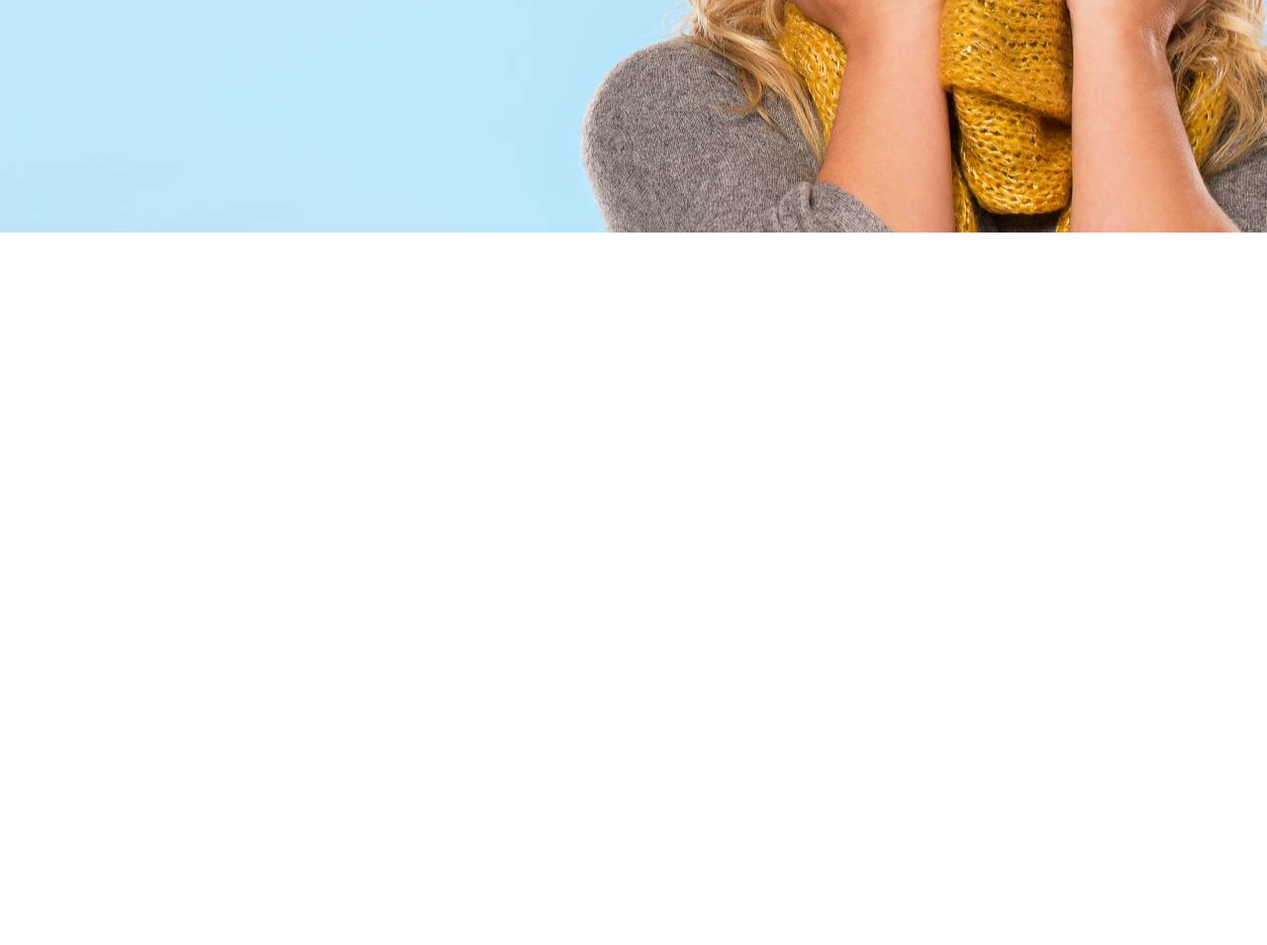
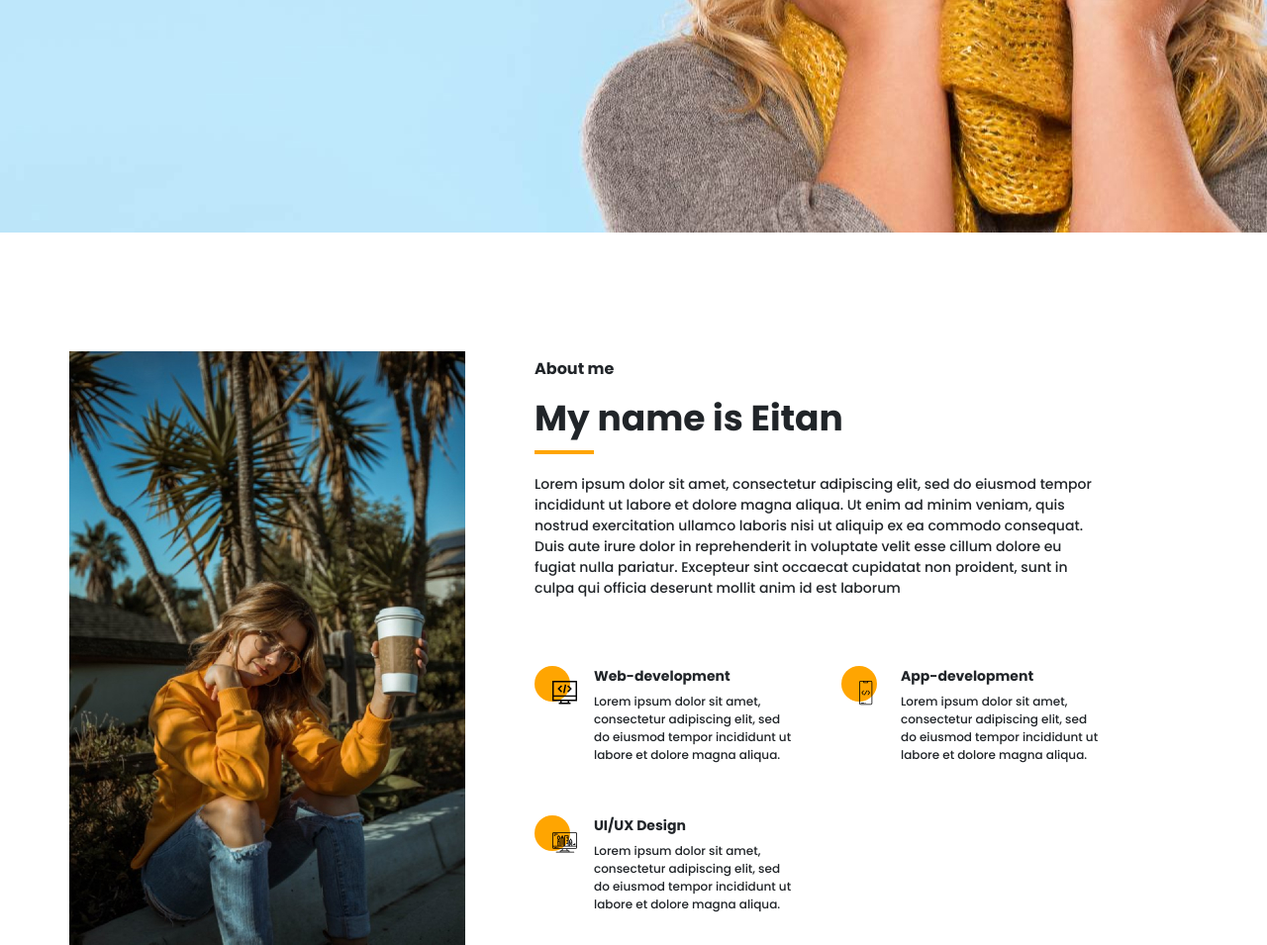
Before and after one commit to EitanBeCe/Portfolio, a website: page src/index.html in a window 1280 px wide. Shown: the part 565-1520 px from the top of the page at 99% size. Before the commit the page ends 800 px from the top, so only its background shows below. Drawn offline with nearby package versions, Linux system fonts and the light colour scheme; files that its build step writes are made by us from their sources; files whose address does not match are found by name.

Commit message:
2 sections done

```diff
--- a/src/index.html
+++ b/src/index.html
@@ -108,6 +108,65 @@
         </div>
     </section>
 
+    <section class="about">
+        <div class="container">
+            <div class="about__wrapper">
+                <div class="about__photo">
+                    <img src="img/main_photo.jpg" alt="photo">
+                </div>
+
+                <div class="about__descr">
+                    <h2 class="title title__fz16 about__title">About me</h2>
+                    <div class="title title__fz36 about__subtitle">My name is Eitan</div>
+                    <div class="divider"></div>
+                    <p class="about__text">Lorem ipsum dolor sit amet, consectetur adipiscing elit, sed do eiusmod tempor incididunt ut labore et dolore magna aliqua. Ut enim ad minim veniam, quis nostrud exercitation ullamco laboris nisi ut aliquip ex ea commodo consequat. Duis aute irure dolor in reprehenderit in voluptate velit esse cillum dolore eu fugiat nulla pariatur. Excepteur sint occaecat cupidatat non proident, sunt in culpa qui officia deserunt mollit anim id est laborum</p>
+                </div>
+
+                <div class="about__skills">
+                    <div class="about__skills-item">
+                        <div class="about__skills-circle">
+                            <img src="icons/about_me/web_development.svg" alt="web-dev">
+                        </div>
+                        <div>
+                            <div class="title title__fz14">
+                                Web-development
+                            </div>
+                            <div class="about__skills-text">
+                                Lorem ipsum dolor sit amet, consectetur adipiscing elit, sed do eiusmod tempor incididunt ut labore et dolore magna aliqua.
+                            </div>
+                        </div>
+                    </div>
+                    <div class="about__skills-item">
+                        <div class="about__skills-circle">
+                            <img src="icons/about_me/mobile_dev.svg" alt="mobile-dev">
+                        </div>
+                        <div>
+                            <div class="title title__fz14">
+                                App-development
+                            </div>
+                            <div class="about__skills-text">
+                                Lorem ipsum dolor sit amet, consectetur adipiscing elit, sed do eiusmod tempor incididunt ut labore et dolore magna aliqua.
+                            </div>
+                        </div>
+                    </div>
+                    <div class="about__skills-item">
+                        <div class="about__skills-circle">
+                            <img src="icons/about_me/design.svg" alt="design">
+                        </div>
+                        <div>
+                            <div class="title title__fz14">
+                                UI/UX Design
+                            </div>
+                            <div class="about__skills-text">
+                                Lorem ipsum dolor sit amet, consectetur adipiscing elit, sed do eiusmod tempor incididunt ut labore et dolore magna aliqua.
+                            </div>
+                        </div>
+                    </div>
+                </div>
+            </div>
+        </div>
+    </section>
+
 
     <script src="js/script.js"></script>
 </body>
--- /dev/null
+++ b/src/sass/blocks/_about.scss
@@ -0,0 +1,59 @@
+.about {
+    padding-top: 120px;
+    &__wrapper {
+        display: grid;
+        grid-template-rows: minmax(245px, auto) minmax(255px, auto);
+        grid-template-columns: 400px 570px;
+        grid-auto-rows: minmax(245px, auto);
+        grid-auto-flow: row;
+        row-gap: 40px;
+        column-gap: 70px;
+    }
+    &__photo {
+        grid-row: 1/3;
+        img {
+            width: 100%;
+        }
+    }
+    &__descr {
+        margin-top: 6px;
+        .divider {
+            width: 60px;
+            height: 4px;
+            background-color: $main-color;
+            margin-top: 2px;
+        }
+    }
+    &__text {
+        margin-top: 20px;
+        font-size: 14px;
+        line-height: 21px;
+        margin-bottom: 0;
+    }
+
+    &__skills {
+        display: grid;
+        column-gap: 50px;
+        row-gap: 20px;
+        grid-template: repeat(2, minmax(115px, auto)) / repeat(2, 260px);
+        grid-auto-rows: 1fr;
+        &-text {
+            margin-top: 6px;
+            font-size: 12px;
+            line-height: 18px;
+        }
+        &-item {
+            display: grid;
+            grid-template-columns: 40px 200px;
+            column-gap: 20px;
+        }
+        &-circle {
+            position: relative;
+            padding: 15px 0 0 18px;
+            @include before_circle;
+            &:before {
+                top: 0;
+            }
+        }
+    }
+}
--- a/src/sass/style.scss
+++ b/src/sass/style.scss
@@ -22,3 +22,4 @@
 @import 'blocks/button';
 @import 'blocks/sidepanel';
 @import 'blocks/menu';
+@import 'blocks/about'
```
Also changed, not shown: dist/css/style.min.css, dist/index.html.
